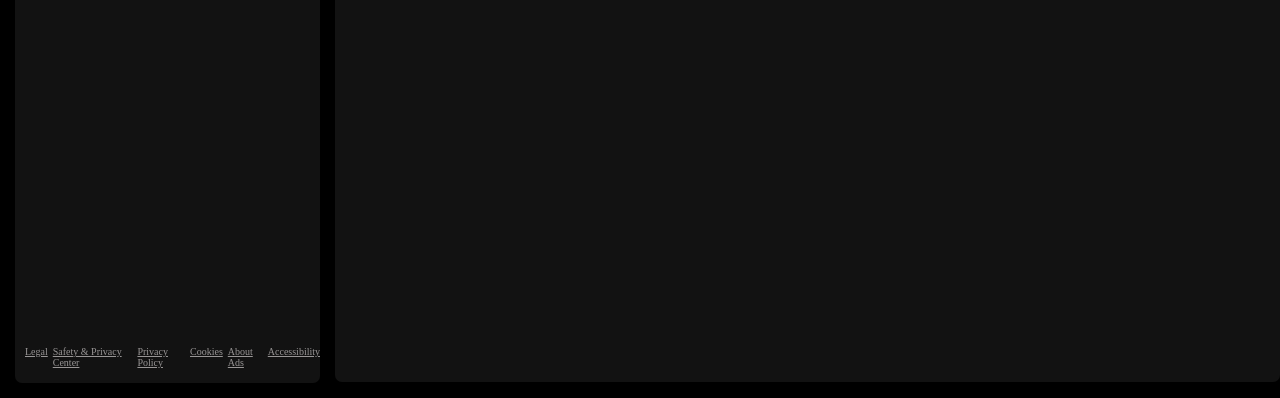
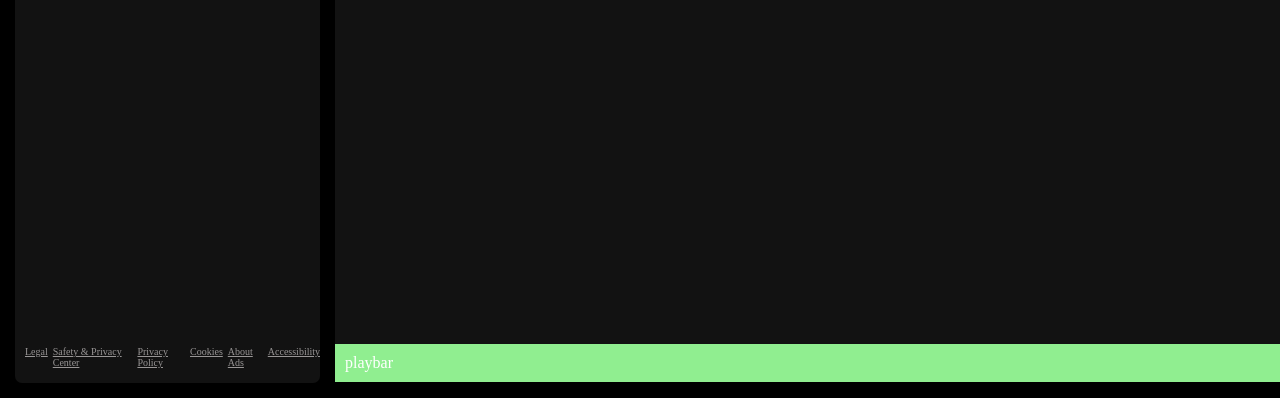
Before and after one commit to Sufiyan33/Spotify-clone, a plain HTML site: page index.html in a window 1280 px wide. Shown: the part 409-807 px from the top of the page. Drawn offline with Linux system fonts and the light colour scheme.

Commit message:
Adding playbar

```diff
--- a/index.html
+++ b/index.html
@@ -146,6 +146,7 @@
             </div>
           </div>
         </div>
+        <div class="playbar">playbar</div>
       </div>
     </div>
     <script src="script.js"></script>
--- a/style.css
+++ b/style.css
@@ -19,6 +19,7 @@ body{
 .right{
     width: 75vw;
     margin: 16px 0;
+    position: relative;
 }
 
 .home ul li{
@@ -144,3 +145,11 @@ body{
 .loginbtn:hover {
     font-size: 0.9rem;
 }
+
+.playbar{
+    position: absolute;
+    bottom: 0;
+    background-color: lightgreen;
+    width: 100%;
+    padding: 10px;
+}
```
